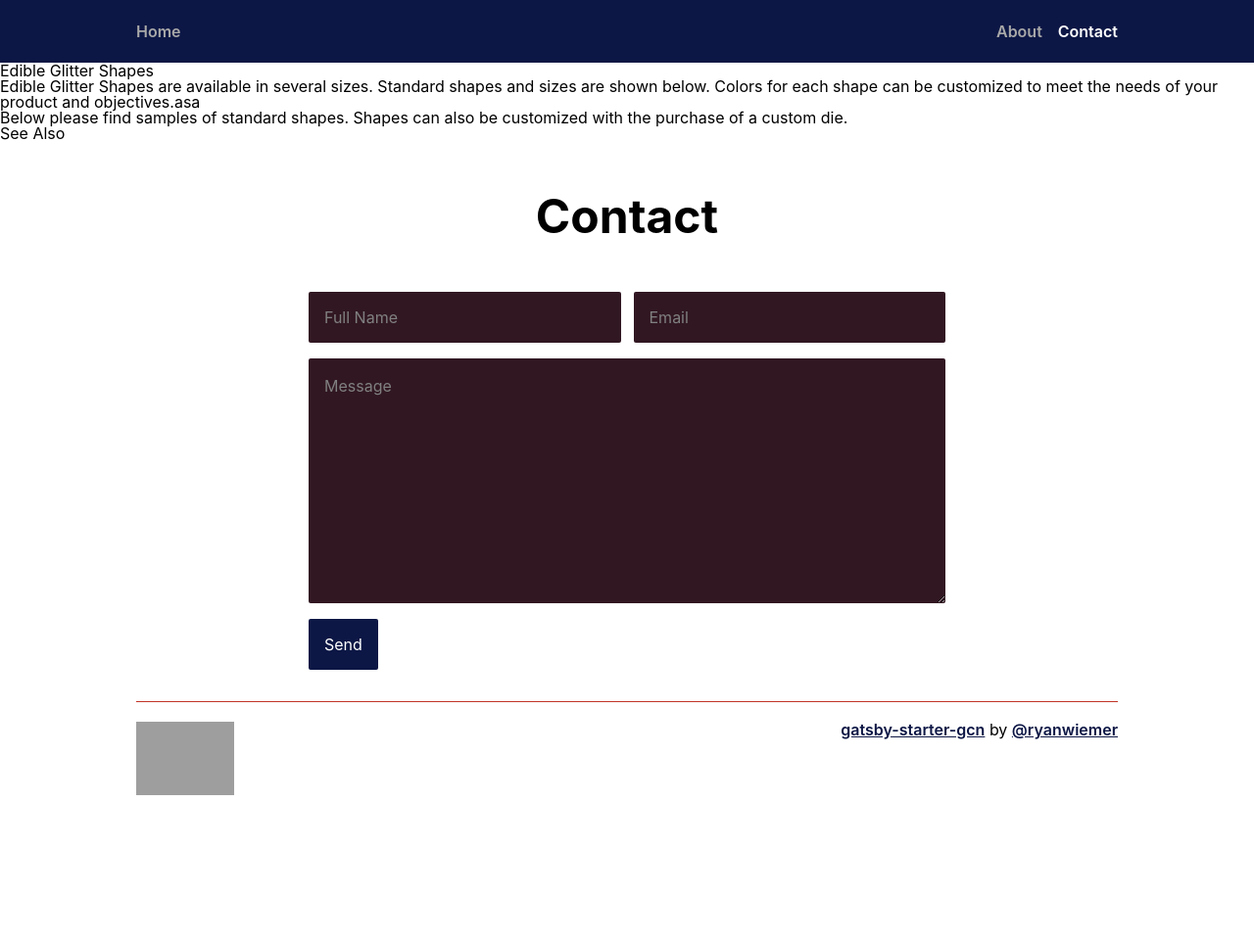
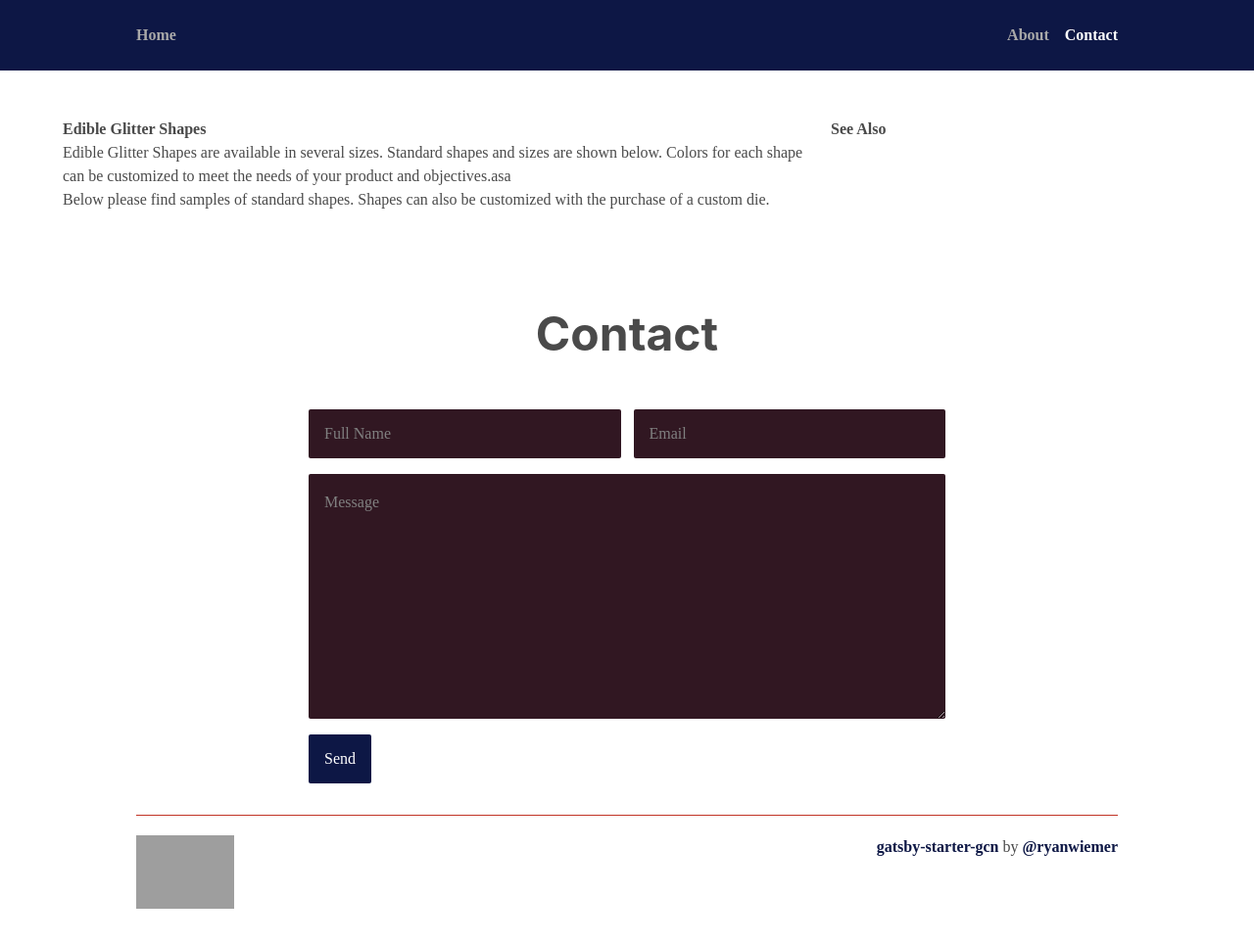
Before and after one commit to Blake32p/SuperMarketingPowers-GCN, a Gatsby site: page /contact in a window 1280 px wide. Shown: the whole page at 98% size. Before the commit the page ends 848 px from the top, so only its background shows below. Built offline with nearby package versions, Linux system fonts and the light colour scheme; Gatsby itself is replaced by a stand-in of ours; grey boxes are pictures that could not be loaded; a web font is replaced by a local one.

Commit message:
Add SASS

```diff
--- a/src/components/Layout.js
+++ b/src/components/Layout.js
@@ -7,6 +7,7 @@ import theme from '../styles/theme'
 import config from '../utils/siteConfig'
 import Menu from '../components/Menu'
 import Footer from '../components/Footer'
+import '../components/scss/style.scss'
 
 const Template = ({ children }) => {
   return (
--- /dev/null
+++ b/src/components/scss/base-fonts.scss
@@ -0,0 +1,38 @@
+body {
+    font-family: "Whitney SSm A", "Whitney SSm B";
+    font-style: normal;
+    font-weight: 400;
+}
+
+h1,
+h2,
+h3,
+h4,
+h5 {
+    font-family: "Tungsten Rounded A", "Tungsten Rounded B";
+    font-style: normal;
+    font-weight: 700;
+
+}
+
+p {
+    font-family: "Whitney SSm A", "Whitney SSm B";
+    font-style: normal;
+    font-weight: 400;
+}
+
+h1 {
+    // font-size: 24px;
+    // font-size: 32px;
+    font-weight: 700;
+}
+
+h2 {
+    // font-size: 20px;
+    font-weight: 600;
+}
+
+h3 {
+    // font-size: 16px;
+    font-weight: 600;
+}
--- /dev/null
+++ b/src/components/scss/bulma-reset.scss
@@ -0,0 +1,3 @@
+html {
+    background-color: transparent;
+}
--- /dev/null
+++ b/src/components/scss/load-fonts.scss
@@ -0,0 +1 @@
+@import url("https://cloud.typography.com/7708236/6861812/css/fonts.css");
--- /dev/null
+++ b/src/components/scss/style.scss
@@ -0,0 +1,11 @@
+// Importing Bulma from node_modules
+@import '~bulma/bulma.sass';
+
+
+// Importing variables
+@import './variables.scss';
+@import './base-fonts.scss';
+
+
+@import './load-fonts.scss';
+@import './bulma-reset.scss';
--- /dev/null
+++ b/src/components/scss/variables.scss
@@ -0,0 +1,176 @@
+// VARIABLES
+// ---
+
+//Colors
+// ---
+$primary: #af70cb;
+$secondary: #4199ED;
+$success: #A2DC8A;
+$warning: #FFD166;
+$danger: #EF836E;
+$white: #ffffff;
+$really-light-gray: #F7F7F7;
+$light-gray: #e6e6e6;
+$medium-gray: #cacaca;
+$dark-gray: #8a8a8a;
+$primary-color-light: lighten($primary, 33);
+$primary-color-dark: darken($primary, 20);
+$secondary-color-light: lighten($secondary, 20);
+$secondary-color-dark: darken($secondary, 20);
+$link: $secondary;
+$global-margin: 1rem;
+$border: 1px solid $primary-color-light;
+
+$link-visited: $secondary-color-light;
+$link-hover: $secondary-color-dark;
+$link-hover-border: $link-hover;
+
+$link-invert: $white;
+$link-invert-hover: lighten($link-invert, 10);
+
+
+// $radius: 18px;
+
+// #nav-toggle-state {
+//     display: none;
+// }
+
+// #nav-toggle-state:checked~.navbar-menu {
+//     display: block;
+// }
+
+// .navbar-item {
+//     &.has-dropdown {
+//         .navbar-dropdown {
+//             display: none;
+//         }
+
+//         &.is-active {
+//             .navbar-dropdown {
+//                 display: block;
+//             }
+//         }
+//     }
+// }
+
+// @media (min-width: 1088px) {
+//     .navbar-item.is-hoverable:hover .navbar-dropdown {
+//         display: block;
+//     }
+// }
+
+//Custom Button Styles
+$button-background-color: $primary;
+$button-font-color: $white;
+$button-font-size: 1rem;
+$button-padding: .75rem 1.5rem .75rem 1.5rem;
+$button-margin: 0 0 1rem 0;
+$button-font-weight: $weight-bold;
+$button-background-hover: $primary;
+$button-radius: $radius;
+
+.button {
+    // box-shadow: 0 2px 8px rgba($secondary, .3);
+
+    &:hover {
+        // box-shadow: 0 4px 8px rgba($secondary, .6);
+        color: $white !important;
+    }
+
+    &:active {
+        // box-shadow: 0 2px 8px rgba($secondary, 0);
+    }
+}
+
+@mixin invert-button {
+    .button {
+        background-color: $primary-invert;
+        color: $primary;
+    }
+}
+
+.button {
+    box-sizing: border-box;
+    border-radius: $radius;
+    $font-size: $button-font-size;
+    background-color: $button-background-color;
+    color: $white;
+    font-weight: $button-font-weight;
+    display: inline-block;
+    margin: $button-margin;
+    padding: $button-padding;
+    border-color: $button-background-color;
+    height: auto;
+
+    &:hover {
+        color: darken($button-font-color, 10);
+        // background-color: darken($button-background-color, 10);
+        border-color: darken($button-background-color, 5)
+    }
+
+    &:active {
+        color: darken($button-font-color, 20);
+        // background-color: darken($button-background-color, 20);
+    }
+}
+
+.subhead {
+    color: $secondary;
+    font-weight: $weight-bold;
+    // margin-top: -1rem;
+}
+
+//Controls
+.input,
+.textarea,
+.select select,
+.file-cta,
+.file-name,
+.pagination-previous,
+.pagination-next,
+.pagination-link,
+.pagination-ellipsis {
+    padding: 0;
+    border: 0;
+}
+
+//Table Styles
+// ------
+$content-table-cell-border: $border;
+$content-table-cell-heading-color: $white;
+$content-table-head-cell-color: $primary;
+
+.content {
+    table.is-bordered.is-striped.is-narrow.is-hoverable.is-fullwidth {
+        thead {
+            tr {
+                th {
+                    color: $content-table-cell-heading-color;
+                    background-color: $content-table-head-cell-color;
+
+                }
+            }
+        }
+
+        tbody {
+            tr {
+                th {
+                    border: 1px solid lighten($primary, 20);
+                    font-weight: $weight-normal;
+                }
+            }
+
+            tr:not(.is-selected):nth-child(even) {
+                background-color: $primary-color-light;
+            }
+        }
+    }
+
+}
+
+.content {
+    blockquote {
+        background-color: $primary-color-light;
+        border-left: 5px solid $primary-color-dark;
+    }
+}
```
